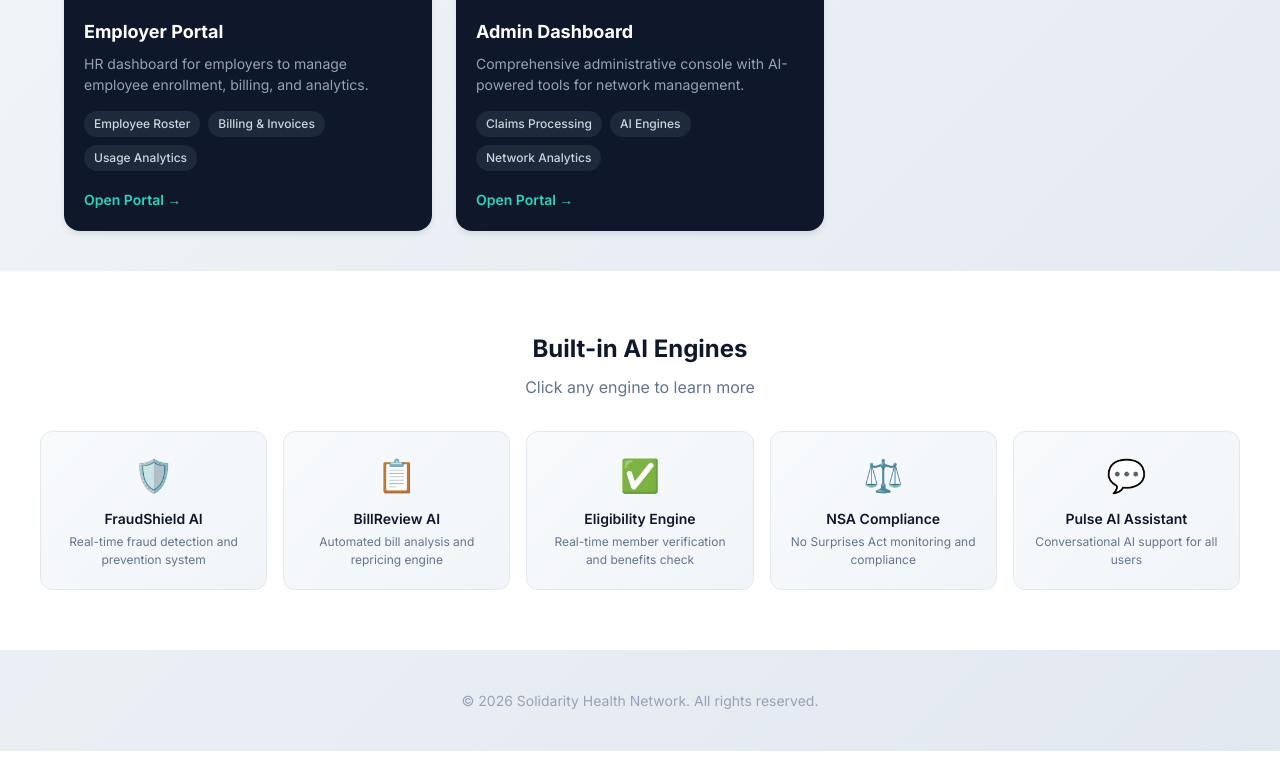
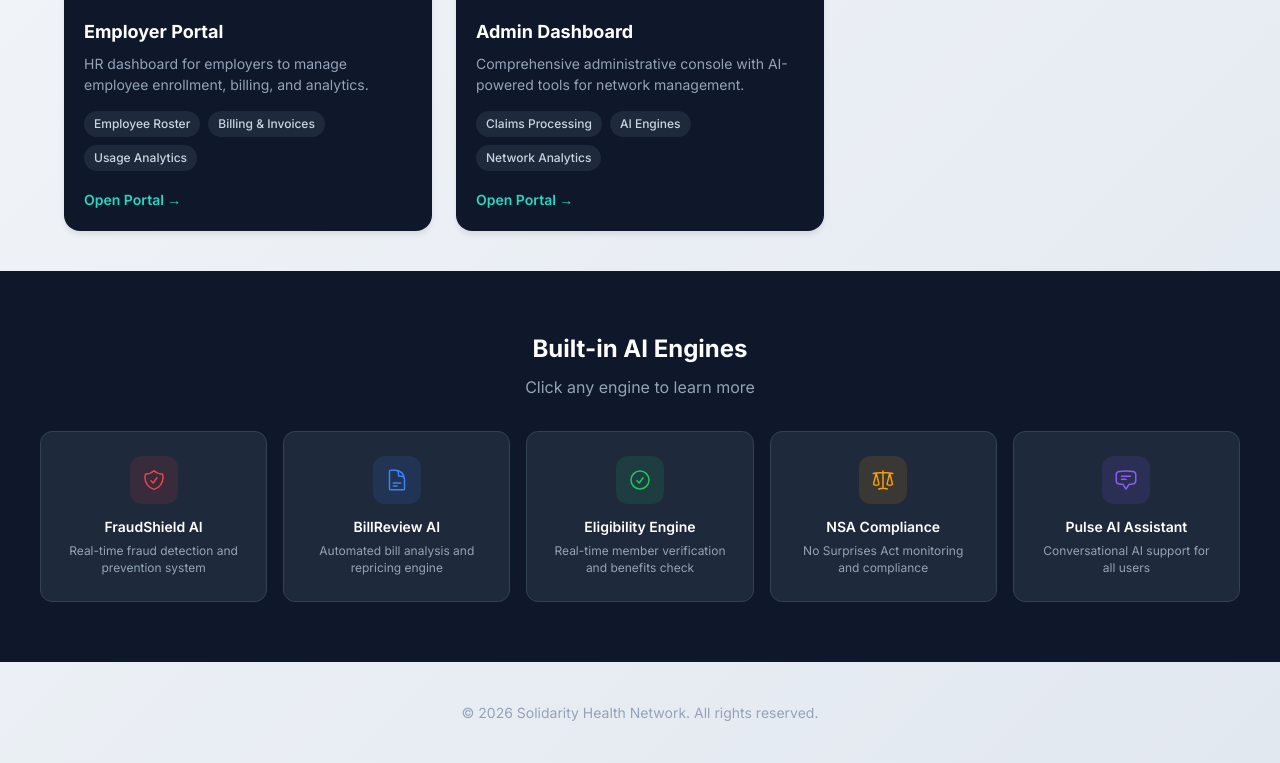
Before and after one commit to CoHoast/clarity-health-network, a Next.js app: page /demo in a window 1280 px wide. Shown: the part 1158-1921 px from the top of the page. Built offline with nearby package versions, Linux system fonts and the light colour scheme.

Commit message:
Dark theme AI engines with SVG icons

```diff
--- a/app/demo/page.tsx
+++ b/app/demo/page.tsx
@@ -50,8 +50,8 @@ const aiEngines = [
   {
     id: 'fraudshield',
     name: 'FraudShield AI',
-    icon: '🛡️',
-    color: 'from-red-500 to-rose-600',
+    iconPath: 'M9 12.75L11.25 15 15 9.75m-3-7.036A11.959 11.959 0 013.598 6 11.99 11.99 0 003 9.749c0 5.592 3.824 10.29 9 11.623 5.176-1.332 9-6.03 9-11.622 0-1.31-.21-2.571-.598-3.751h-.152c-3.196 0-6.1-1.248-8.25-3.285z',
+    color: '#ef4444',
     description: 'Real-time fraud detection and prevention system',
     stats: { detected: '2,847', saved: '$1.2M', accuracy: '99.7%' },
     capabilities: [
@@ -66,8 +66,8 @@ const aiEngines = [
   {
     id: 'billreview',
     name: 'BillReview AI',
-    icon: '📋',
-    color: 'from-blue-500 to-indigo-600',
+    iconPath: 'M19.5 14.25v-2.625a3.375 3.375 0 00-3.375-3.375h-1.5A1.125 1.125 0 0113.5 7.125v-1.5a3.375 3.375 0 00-3.375-3.375H8.25m0 12.75h7.5m-7.5 3H12M10.5 2.25H5.625c-.621 0-1.125.504-1.125 1.125v17.25c0 .621.504 1.125 1.125 1.125h12.75c.621 0 1.125-.504 1.125-1.125V11.25a9 9 0 00-9-9z',
+    color: '#3b82f6',
     description: 'Automated bill analysis and repricing engine',
     stats: { processed: '45,892', savings: '$3.8M', avgTime: '< 2 sec' },
     capabilities: [
@@ -82,8 +82,8 @@ const aiEngines = [
   {
     id: 'eligibility',
     name: 'Eligibility Engine',
-    icon: '✅',
-    color: 'from-green-500 to-emerald-600',
+    iconPath: 'M9 12.75L11.25 15 15 9.75M21 12a9 9 0 11-18 0 9 9 0 0118 0z',
+    color: '#22c55e',
     description: 'Real-time member verification and benefits check',
     stats: { checks: '128K/mo', accuracy: '99.9%', responseTime: '< 500ms' },
     capabilities: [
@@ -98,8 +98,8 @@ const aiEngines = [
   {
     id: 'nsa',
     name: 'NSA Compliance',
-    icon: '⚖️',
-    color: 'from-amber-500 to-orange-600',
+    iconPath: 'M12 3v17.25m0 0c-1.472 0-2.882.265-4.185.75M12 20.25c1.472 0 2.882.265 4.185.75M18.75 4.97A48.416 48.416 0 0012 4.5c-2.291 0-4.545.16-6.75.47m13.5 0c1.01.143 2.01.317 3 .52m-3-.52l2.62 10.726c.122.499-.106 1.028-.589 1.202a5.988 5.988 0 01-2.031.352 5.988 5.988 0 01-2.031-.352c-.483-.174-.711-.703-.59-1.202L18.75 4.971zm-16.5.52c.99-.203 1.99-.377 3-.52m0 0l2.62 10.726c.122.499-.106 1.028-.589 1.202a5.989 5.989 0 01-2.031.352 5.989 5.989 0 01-2.031-.352c-.483-.174-.711-.703-.59-1.202L5.25 4.971z',
+    color: '#f59e0b',
     description: 'No Surprises Act monitoring and compliance',
     stats: { monitored: '12,450', compliant: '100%', alerts: '23' },
     capabilities: [
@@ -114,8 +114,8 @@ const aiEngines = [
   {
     id: 'pulse',
     name: 'Pulse AI Assistant',
-    icon: '💬',
-    color: 'from-purple-500 to-violet-600',
+    iconPath: 'M7.5 8.25h9m-9 3H12m-9.75 1.51c0 1.6 1.123 2.994 2.707 3.227 1.129.166 2.27.293 3.423.379.35.026.67.21.865.501L12 21l2.755-4.133a1.14 1.14 0 01.865-.501 48.172 48.172 0 003.423-.379c1.584-.233 2.707-1.626 2.707-3.228V6.741c0-1.602-1.123-2.995-2.707-3.228A48.394 48.394 0 0012 3c-2.392 0-4.744.175-7.043.513C3.373 3.746 2.25 5.14 2.25 6.741v6.018z',
+    color: '#8b5cf6',
     description: 'Conversational AI support for all users',
     stats: { conversations: '8,234', resolution: '87%', satisfaction: '4.8/5' },
     capabilities: [
@@ -260,12 +260,12 @@ export default function ProductDemoPage() {
       </section>
 
       {/* AI Engines */}
-      <section style={{ padding: '60px 24px', background: 'white' }}>
+      <section style={{ padding: '60px 24px', background: '#0f172a' }}>
         <div style={{ maxWidth: 1200, margin: '0 auto' }}>
-          <h3 style={{ fontSize: 24, fontWeight: 700, color: '#0f172a', marginBottom: 8, textAlign: 'center' }}>
+          <h3 style={{ fontSize: 24, fontWeight: 700, color: '#ffffff', marginBottom: 8, textAlign: 'center' }}>
             Built-in AI Engines
           </h3>
-          <p style={{ fontSize: 16, color: '#64748b', marginBottom: 32, textAlign: 'center' }}>
+          <p style={{ fontSize: 16, color: '#94a3b8', marginBottom: 32, textAlign: 'center' }}>
             Click any engine to learn more
           </p>
 
@@ -275,26 +275,41 @@ export default function ProductDemoPage() {
                 key={engine.id}
                 onClick={() => setSelectedEngine(engine)}
                 style={{
-                  background: 'linear-gradient(135deg, #f8fafc 0%, #f1f5f9 100%)',
-                  border: '1px solid #e2e8f0',
+                  background: '#1e293b',
+                  border: '1px solid #334155',
                   borderRadius: 12,
-                  padding: 20,
+                  padding: 24,
                   cursor: 'pointer',
                   transition: 'all 0.2s',
                   textAlign: 'center',
                 }}
                 onMouseEnter={(e) => {
-                  e.currentTarget.style.borderColor = '#0d9488';
+                  e.currentTarget.style.borderColor = engine.color;
                   e.currentTarget.style.transform = 'translateY(-2px)';
+                  e.currentTarget.style.boxShadow = `0 8px 24px ${engine.color}33`;
                 }}
                 onMouseLeave={(e) => {
-                  e.currentTarget.style.borderColor = '#e2e8f0';
+                  e.currentTarget.style.borderColor = '#334155';
                   e.currentTarget.style.transform = 'translateY(0)';
+                  e.currentTarget.style.boxShadow = 'none';
                 }}
               >
-                <div style={{ fontSize: 32, marginBottom: 8 }}>{engine.icon}</div>
-                <div style={{ fontSize: 14, fontWeight: 600, color: '#0f172a' }}>{engine.name}</div>
-                <div style={{ fontSize: 12, color: '#64748b', marginTop: 4 }}>{engine.description}</div>
+                <div style={{
+                  width: 48,
+                  height: 48,
+                  borderRadius: 12,
+                  background: `${engine.color}20`,
+                  display: 'flex',
+                  alignItems: 'center',
+                  justifyContent: 'center',
+                  margin: '0 auto 12px',
+                }}>
+                  <svg width="24" height="24" viewBox="0 0 24 24" fill="none" stroke={engine.color} strokeWidth="1.5" strokeLinecap="round" strokeLinejoin="round">
+                    <path d={engine.iconPath} />
+                  </svg>
+                </div>
+                <div style={{ fontSize: 14, fontWeight: 600, color: '#ffffff' }}>{engine.name}</div>
+                <div style={{ fontSize: 12, color: '#94a3b8', marginTop: 6, lineHeight: 1.4 }}>{engine.description}</div>
               </button>
             ))}
           </div>
@@ -337,9 +352,10 @@ export default function ProductDemoPage() {
             {/* Modal Header */}
             <div style={{
               padding: 24,
-              background: `linear-gradient(135deg, ${selectedEngine.color.includes('red') ? '#ef4444' : selectedEngine.color.includes('blue') ? '#3b82f6' : selectedEngine.color.includes('green') ? '#22c55e' : selectedEngine.color.includes('amber') ? '#f59e0b' : '#8b5cf6'} 0%, ${selectedEngine.color.includes('red') ? '#e11d48' : selectedEngine.color.includes('blue') ? '#4f46e5' : selectedEngine.color.includes('green') ? '#059669' : selectedEngine.color.includes('amber') ? '#ea580c' : '#7c3aed'} 100%)`,
+              background: '#0f172a',
               borderRadius: '20px 20px 0 0',
               position: 'relative',
+              borderBottom: `3px solid ${selectedEngine.color}`,
             }}>
               <button
                 onClick={() => setSelectedEngine(null)}
@@ -347,21 +363,34 @@ export default function ProductDemoPage() {
                   position: 'absolute',
                   top: 16,
                   right: 16,
-                  background: 'rgba(255,255,255,0.2)',
+                  background: '#1e293b',
                   border: 'none',
                   borderRadius: 8,
                   width: 32,
                   height: 32,
                   cursor: 'pointer',
-                  color: 'white',
+                  color: '#94a3b8',
                   fontSize: 18,
                 }}
               >
                 ✕
               </button>
-              <div style={{ fontSize: 48, marginBottom: 12 }}>{selectedEngine.icon}</div>
+              <div style={{
+                width: 64,
+                height: 64,
+                borderRadius: 16,
+                background: `${selectedEngine.color}20`,
+                display: 'flex',
+                alignItems: 'center',
+                justifyContent: 'center',
+                marginBottom: 16,
+              }}>
+                <svg width="32" height="32" viewBox="0 0 24 24" fill="none" stroke={selectedEngine.color} strokeWidth="1.5" strokeLinecap="round" strokeLinejoin="round">
+                  <path d={selectedEngine.iconPath} />
+                </svg>
+              </div>
               <h4 style={{ fontSize: 24, fontWeight: 700, color: 'white', marginBottom: 8 }}>{selectedEngine.name}</h4>
-              <p style={{ fontSize: 14, color: 'rgba(255,255,255,0.9)' }}>{selectedEngine.description}</p>
+              <p style={{ fontSize: 14, color: '#94a3b8' }}>{selectedEngine.description}</p>
             </div>
 
             {/* Stats */}
```
